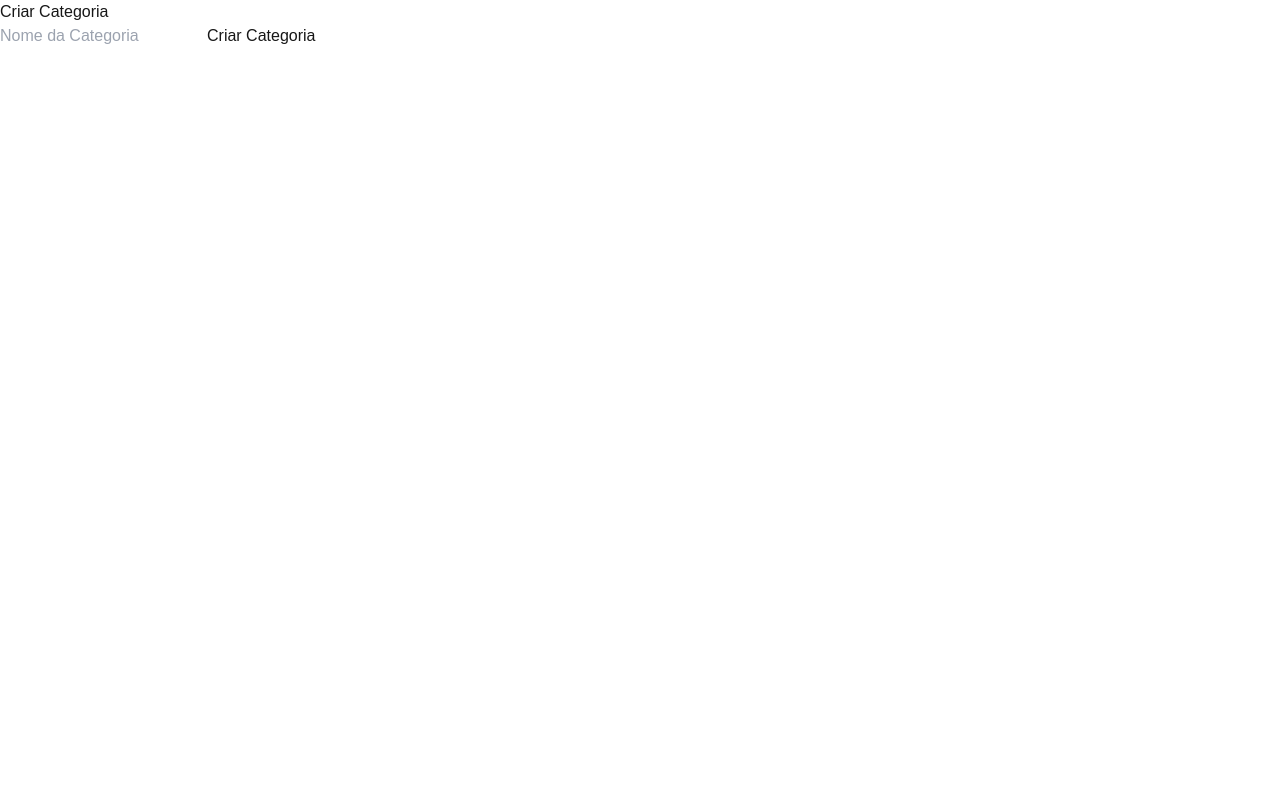
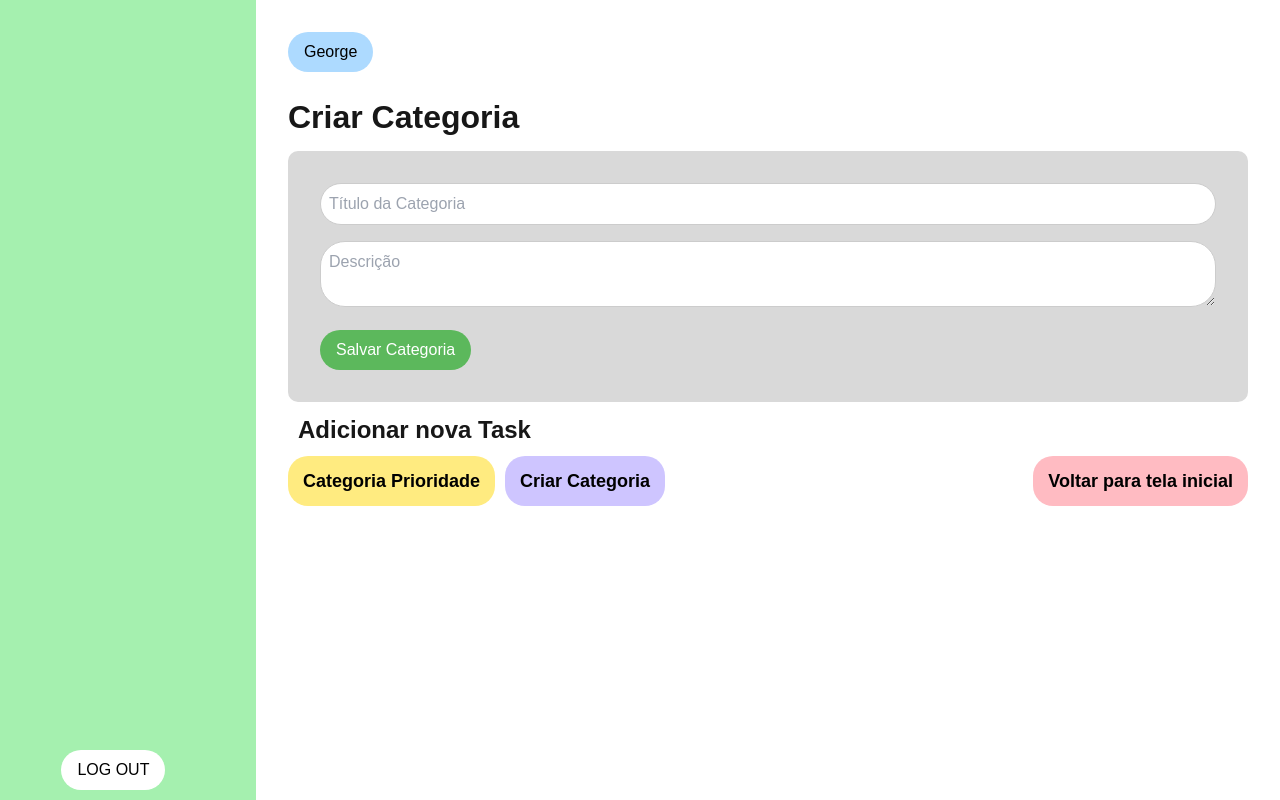
Before and after one commit to Kaionobre/projeto-tasks-web2, a Next.js app in the folder frontend/projeto-tasks/: page /categories/create in a window 1280 px wide. Built offline with nearby package versions, Linux system fonts and the light colour scheme.

Commit message:
Página de criação de Prioridades e Categorias

```diff
--- a/frontend/projeto-tasks/src/app/categories/create/page.tsx
+++ b/frontend/projeto-tasks/src/app/categories/create/page.tsx
@@ -1,11 +1,14 @@
 "use client";
-
-import { useState } from "react";
+import React, { useState } from "react";
+import "./styles.css";
+import { useRouter } from "next/navigation";
 
 export default function CreateCategoryPage() {
-  const [name, setName] = useState(""); // Campo necessário para criar uma categoria
+  const [title, setTitle] = useState("");
+  const [description, setDescription] = useState("");
   const [error, setError] = useState("");
   const [success, setSuccess] = useState("");
+  const router = useRouter();
 
   const handleSubmit = async (e: React.FormEvent<HTMLFormElement>) => {
     e.preventDefault();
@@ -26,41 +29,104 @@ export default function CreateCategoryPage() {
           Authorization: `Bearer ${token}`,
         },
         body: JSON.stringify({
-          name, // Envia apenas o campo necessário
+          name: title,
+          description,
         }),
       });
 
       if (!response.ok) {
         const errorData = await response.json();
         setError(
-          errorData.detail || "Erro ao criar categoria. Verifique o campo."
+          errorData.detail ||
+            "Erro ao criar a categoria. Verifique os campos e tente novamente."
         );
         return;
       }
 
       setSuccess("Categoria criada com sucesso!");
-      setName(""); // Limpa o campo após o sucesso
+      setTitle("");
+      setDescription("");
     } catch (err) {
       console.error(err);
       setError("Erro inesperado. Tente novamente.");
     }
   };
 
+  const handleLogout = () => {
+    localStorage.removeItem("token");
+    setError("");
+    setSuccess("");
+    window.location.href = "/login";
+  };
+  const handleTask = () => {
+    window.location.href = "/tasks";
+  };
+
   return (
+    <div className="container">
+      <aside>
+        <button className="logout-button" onClick={handleLogout}>
+          LOG OUT
+        </button>
+      </aside>
+      <main>
+        <div className="user-badge">George</div>
+        <header>
+          <h1>Criar Categoria</h1>
+        </header>
+        <form onSubmit={handleSubmit}>
           <div>
-      <h1>Criar Categoria</h1>
-      <form onSubmit={handleSubmit}>
             <input
               type="text"
-          placeholder="Nome da Categoria"
-          value={name}
-          onChange={(e) => setName(e.target.value)}
+              placeholder="Título da Categoria"
+              id="titulo"
+              value={title}
+              onChange={(e) => setTitle(e.target.value)}
               required
             />
-        <button type="submit">Criar Categoria</button>
+          </div>
+          <div>
+            <textarea
+              id="descricao"
+              placeholder="Descrição"
+              value={description}
+              onChange={(e) => setDescription(e.target.value)}
+              required
+            ></textarea>
+          </div>
+          <button type="submit" className="save-task-button">
+            Salvar Categoria
+          </button>
         </form>
-      {error && <p style={{ color: "red" }}>{error}</p>}
-      {success && <p style={{ color: "green" }}>{success}</p>}
+        {error && <p className="error-message">{error}</p>}
+        {success && <p className="success-message">{success}</p>}
+        <h2>Adicionar nova Task</h2>
+        <div className="button-conteiner">
+          <div>
+            <span>
+              <button>
+                <a href="#" className="btn-priority">
+                  Categoria Prioridade
+                </a>
+              </button>
+            </span>
+            <span>
+              <button>
+                <a href="#" className="btn-category">
+                  Criar Categoria
+                </a>
+              </button>
+            </span>
+          </div>
+          <div>
+            <button>
+              <a href="#" className="btn-back" onClick={handleTask}>
+                Voltar para tela inicial
+              </a>
+            </button>
+          </div>
+        </div>
+      </main>
     </div>
   );
 }
--- /dev/null
+++ b/frontend/projeto-tasks/src/app/categories/create/styles.css
@@ -0,0 +1,126 @@
+.container {
+    display: flex;
+  }
+
+h1{
+    font-weight: bold;
+    font-size: xx-large;
+    padding-top: 5px;
+    padding-bottom: 10px;
+}
+
+
+h2{
+    font-weight: bold;
+    font-size: x-large;
+    padding: 10px;
+}
+
+
+aside {
+    background-color: #A5F0AF;
+    padding: 1rem;
+    width: 20%;
+    min-height: 100vh;
+  }
+
+.logout-button {
+    position: fixed;
+    bottom: 10px;
+    left: 4.8%;
+    background: white;
+    color: black;
+    border-radius: 20px;
+    padding: 0.5rem 1rem;
+    cursor: pointer;
+  }
+
+main {
+    padding: 2rem;
+    width: 80%;
+  }
+
+.user-badge {
+    background: #ADDAFF;
+    display: inline-block;
+    padding: 0.5rem 1rem;
+    border-radius: 50px;
+    margin-bottom: 1rem;
+    color: black;
+  }
+
+form {
+    background: #D9D9D9;
+    padding: 2rem;
+    border-radius: 10px;
+  }
+
+form div {
+    margin-bottom: 1rem;
+  }
+
+form label {
+    display: block;
+    font-weight: bold;
+  }
+
+form input,form textarea {
+    width: 100%;
+    padding: 0.5rem;
+    border: 1px solid #ccc;
+    border-radius: 5px;
+    border-radius: 25px;
+  }
+
+.button-conteiner{
+    display: flex;
+    align-items: center;
+    justify-content: space-between;
+    flex-direction: row;
+    padding-top: 10px;
+}
+
+
+.save-task-button {
+    background-color: #5cb85c;
+    color: white;
+    padding: 0.5rem 1rem;
+    border: none;
+    border-radius: 25px;
+    cursor: pointer;
+}
+
+.button-conteiner a {
+    font-weight: bold;
+    font-size: 18px;
+    padding: 15px;
+    color: black;
+  }
+
+.btn-priority {
+    background: #FFEB80;
+    margin-right: 10px;
+    width: 147px;
+    height: 44px;
+    border-radius: 20px;
+  }
+
+.btn-category {
+    background: #CEC5FF;
+    border-radius: 20px;
+  }
+
+.btn-back {
+    background: #FFBBC2;
+    border-radius: 20px;
+  }
+
+.error-message {
+    color: red;
+    margin-top: 1rem;
+  }
+
+.success-message {
+    color: green;
+    margin-top: 1rem;
+  }
--- /dev/null
+++ b/frontend/projeto-tasks/src/app/priorities/create/styles.css
@@ -0,0 +1,126 @@
+.container {
+    display: flex;
+  }
+
+h1{
+    font-weight: bold;
+    font-size: xx-large;
+    padding-top: 5px;
+    padding-bottom: 10px;
+}
+
+
+h2{
+    font-weight: bold;
+    font-size: x-large;
+    padding: 10px;
+}
+
+
+aside {
+    background-color: #A5F0AF;
+    padding: 1rem;
+    width: 20%;
+    min-height: 100vh;
+  }
+
+.logout-button {
+    position: fixed;
+    bottom: 10px;
+    left: 4.8%;
+    background: white;
+    color: black;
+    border-radius: 20px;
+    padding: 0.5rem 1rem;
+    cursor: pointer;
+  }
+
+main {
+    padding: 2rem;
+    width: 80%;
+  }
+
+.user-badge {
+    background: #ADDAFF;
+    display: inline-block;
+    padding: 0.5rem 1rem;
+    border-radius: 50px;
+    margin-bottom: 1rem;
+    color: black;
+  }
+
+form {
+    background: #D9D9D9;
+    padding: 2rem;
+    border-radius: 10px;
+  }
+
+form div {
+    margin-bottom: 1rem;
+  }
+
+form label {
+    display: block;
+    font-weight: bold;
+  }
+
+form input,form textarea {
+    width: 100%;
+    padding: 0.5rem;
+    border: 1px solid #ccc;
+    border-radius: 5px;
+    border-radius: 25px;
+  }
+
+.button-conteiner{
+    display: flex;
+    align-items: center;
+    justify-content: space-between;
+    flex-direction: row;
+    padding-top: 10px;
+}
+
+
+.save-task-button {
+    background-color: #5cb85c;
+    color: white;
+    padding: 0.5rem 1rem;
+    border: none;
+    border-radius: 25px;
+    cursor: pointer;
+}
+
+.button-conteiner a {
+    font-weight: bold;
+    font-size: 18px;
+    padding: 15px;
+    color: black;
+  }
+
+.btn-priority {
+    background: #FFEB80;
+    margin-right: 10px;
+    width: 147px;
+    height: 44px;
+    border-radius: 20px;
+  }
+
+.btn-category {
+    background: #CEC5FF;
+    border-radius: 20px;
+  }
+
+.btn-back {
+    background: #FFBBC2;
+    border-radius: 20px;
+  }
+
+.error-message {
+    color: red;
+    margin-top: 1rem;
+  }
+
+.success-message {
+    color: green;
+    margin-top: 1rem;
+  }
```
Also changed, not shown: frontend/projeto-tasks/src/app/priorities/create/page.tsx (+81 -14 lines). Lines whose indentation alone changed are shown as unchanged.
